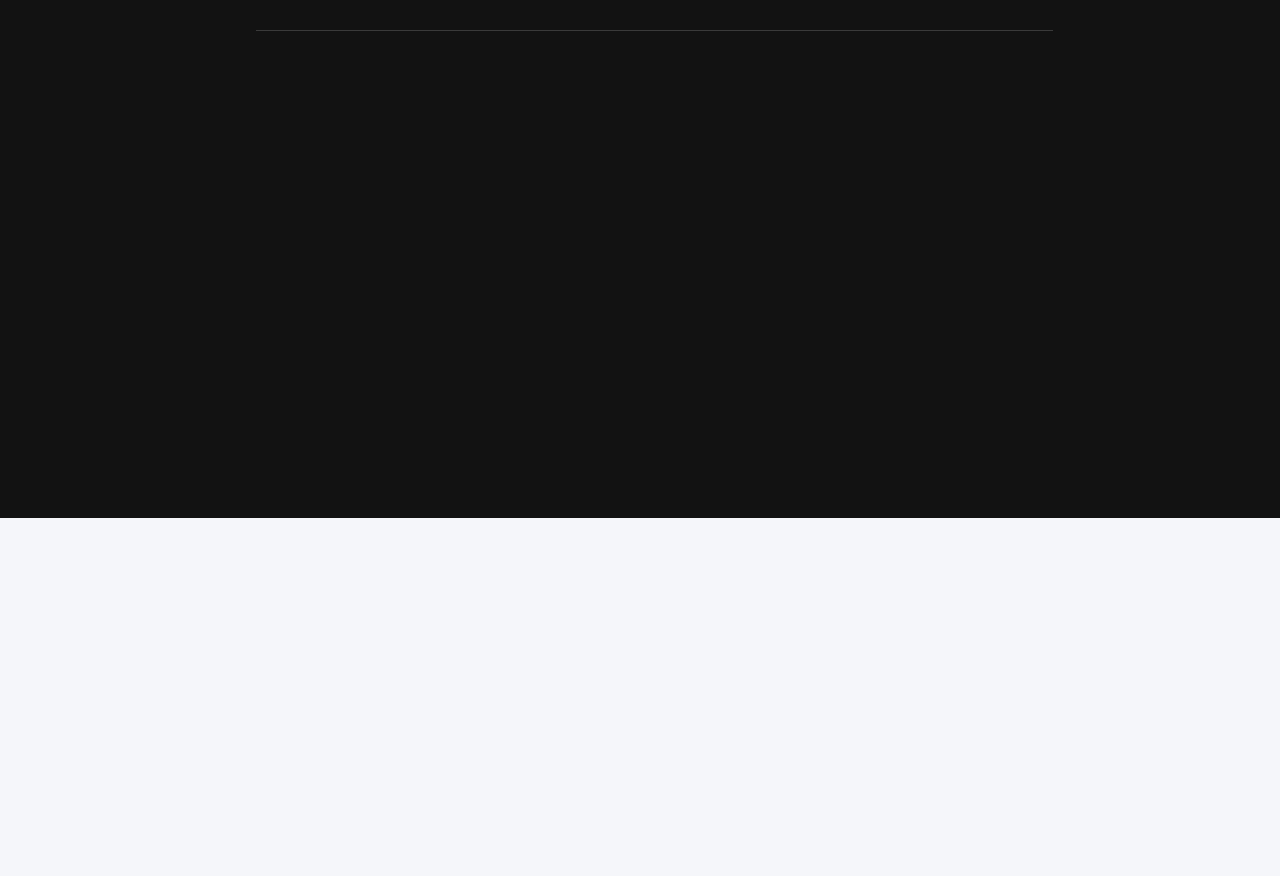
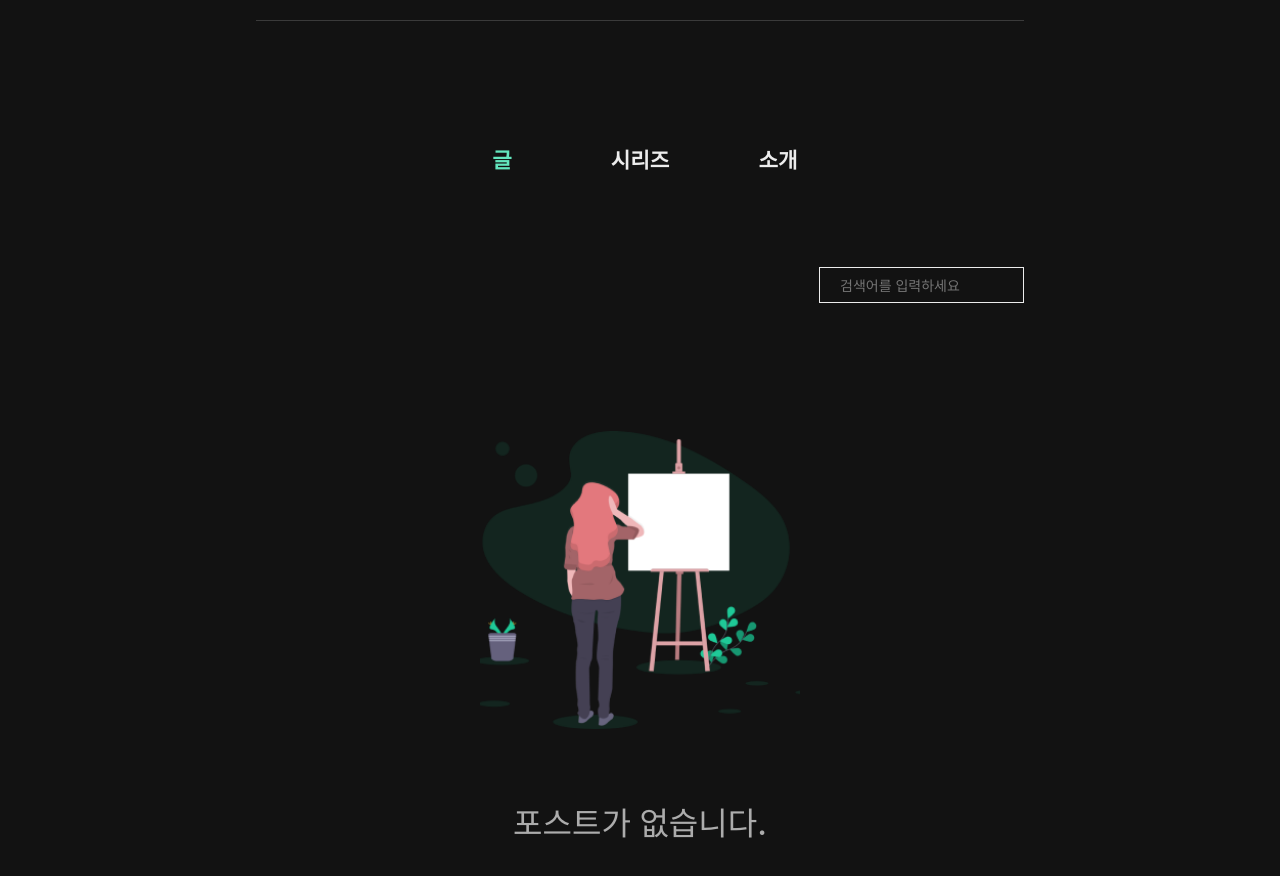
Before and after one commit to printSANO/Techeer-log, a React (Vite) app in the folder frontend/: page /mypage in a window 1280 px wide. Shown: the part 282-1158 px from the top of the page. Before the commit the page ends 800 px from the top, so only its background shows below. Built offline with nearby package versions, Linux system fonts and the light colour scheme; the HTML template or start-up script is replaced by a standard one.

Commit message:
feat : MyPage 기초 퍼블리싱 중

```diff
--- a/frontend/src/pages/Mypage.tsx
+++ b/frontend/src/pages/Mypage.tsx
@@ -2,10 +2,11 @@ import styled from "styled-components";
 import NavBar from "../components/NavBar";
 import ProfileImg from "../assets/BigProfileImage.png";
 import line from "../assets/Line2.png";
+import nopost from "../assets/NoPost.png";
 
 const Background = styled.div`
   width: 100vw;
-  height: 100vh;
+  height: 200vh;
   background: #121212;
 `;
 
@@ -18,7 +19,7 @@ const MyPageInfo = styled.div`
 const Profile = styled.div`
   display: flex;
   align-items: center;
-  margin-top: 7.625rem;
+  margin-top: 4.5rem;
 `;
 
 const ProfileImage = styled.a`
@@ -37,18 +38,20 @@ const Image = styled.img`
 const Words = styled.div`
   display: flex;
   flex-direction: column;
+  justify-content: center;
+  margin-left: 1rem;
 `;
 
-const Name = styled.p`
+const Name = styled.a`
   display: flex;
-  width: 132px;
-  height: 58px;
+  width: 72px;
+  height: 45px;
   flex-direction: column;
   justify-content: center;
   color: #ececec;
   text-align: center;
   font-family: Inter;
-  font-size: 28px;
+  font-size: 1.5rem;
   font-style: normal;
   font-weight: 700;
   line-height: normal;
@@ -61,20 +64,118 @@ const Intro = styled.p`
   flex-direction: column;
   color: #ececec;
   font-family: Inter;
-  font-size: 18px;
+  font-size: 1.125rem;
   font-style: normal;
   font-weight: 200;
   line-height: normal;
-  margin-left: 23px;
 `;
 
 const Line = styled.img`
-  width: 797.006px;
+  width: 100%;
   stroke-width: 1px;
   stroke: #626262;
   height: 1px;
   margin-top: 2rem;
   margin-bottom: 1.5rem;
+`;
+
+const Selector = styled.div`
+  display: flex;
+  align-items: center;
+  justify-content: center;
+  gap: 10px;
+  margin-top: 4.5rem;
+  margin-bottom: 4.5rem;
+`;
+
+const Writing = styled.li`
+  display: flex;
+  width: 8rem;
+  height: 74px;
+  flex-direction: column;
+  justify-content: center;
+  color: #63e6be;
+  text-align: center;
+  font-family: Inter;
+  font-size: 1.325rem;
+  font-style: normal;
+  font-weight: 700;
+  line-height: normal;
+  position: relative;
+`;
+
+const Search = styled.div`
+  display: flex;
+  justify-content: flex-end;
+`;
+
+const Section = styled.section`
+  padding-left: 0.625rem;
+  padding-right: 0.625rem;
+  height: 2.25rem;
+  width: 205px;
+  border: 1px solid #ececec;
+  display: flex;
+  align-items: center;
+  cursor: text;
+  margin-bottom: 2rem;
+`;
+
+const Input = styled.input`
+  display: flex;
+  height: 1rem;
+  flex-direction: column;
+  justify-content: center;
+  color: #ececec;
+  font-family: Inter;
+  font-size: 0.875rem;
+  font-style: normal;
+  font-weight: 300;
+  line-height: normal;
+  border: none;
+  outline: 0px;
+  background: transparent;
+`;
+
+const Posts = styled.div`
+  width: 100%;
+  display: flex;
+  align-items: center;
+  flex-direction: column;
+  margin-top: 6rem;
+  margin-bottom: 3rem;
+`;
+
+const NoPostImg = styled.img`
+  width: 20rem;
+`;
+
+const NoPostWord = styled.p`
+  display: flex;
+  width: 392px;
+  height: 89px;
+  flex-direction: column;
+  justify-content: center;
+  color: #acacac;
+  text-align: center;
+  font-family: Inter;
+  font-size: 2rem;
+  font-style: normal;
+  font-weight: 500;
+  line-height: normal;
+  margin-top: 3rem;
+  margin-bottom: 2rem;
+`;
+const Circle = styled.span`
+  position: absolute;
+  width: 5px;
+  height: 5px;
+  border-radius: 5px;
+  bottom: -5px;
+  left: 0;
+  right: 0;
+  margin: 0 auto;
+  background-color: ${(props) => props.theme.red};
 `;
 
 function MyPage() {
@@ -92,6 +193,39 @@ function MyPage() {
           </Words>
         </Profile>
         <Line src={line} />
+        <Selector>
+          <Writing>
+            글<Circle />
+          </Writing>
+          <Writing style={{ color: "#ECECEC" }}>시리즈</Writing>
+          <Writing style={{ color: "#ECECEC" }}>소개</Writing>
+        </Selector>
+        <div>
+          <Search>
+            <Section>
+              <svg
+                xmlns="http://www.w3.org/2000/svg"
+                width="17"
+                height="17"
+                viewBox="0 0 17 17"
+                fill="none"
+                style={{ marginRight: "0.5rem" }}
+              >
+                <path
+                  fill-rule="evenodd"
+                  d="M13.66 7.36a6.3 6.3 0 1 1-12.598 0 6.3 6.3 0 0 1 12.598 0zm-1.73 5.772a7.36 7.36 0 1 1 1.201-1.201l3.636 3.635c.31.31.31.815 0 1.126l-.075.075a.796.796 0 0 1-1.126 0l-3.636-3.635z"
+                  clip-rule="evenodd"
+                  fill="#ececec"
+                ></path>
+              </svg>
+              <Input placeholder="검색어를 입력하세요" />
+            </Section>
+          </Search>
+          <Posts>
+            <NoPostImg src={nopost} />
+            <NoPostWord>포스트가 없습니다.</NoPostWord>
+          </Posts>
+        </div>
       </MyPageInfo>
     </Background>
   );
```
Also changed, not shown: frontend/src/assets/NoPost.png (added).
